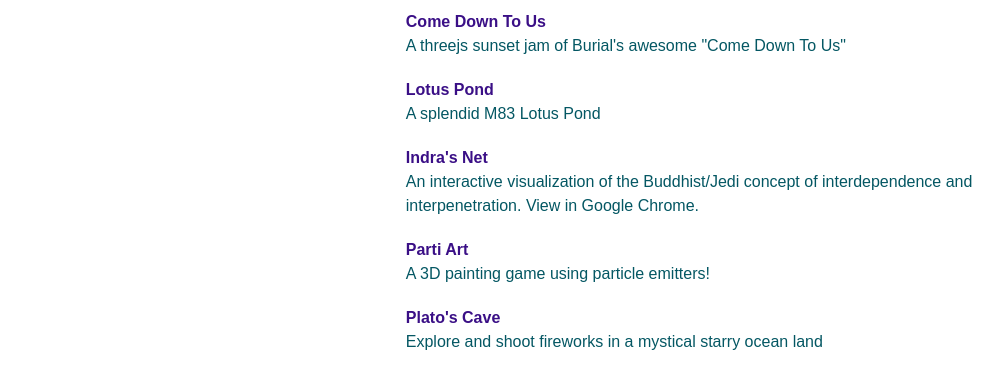
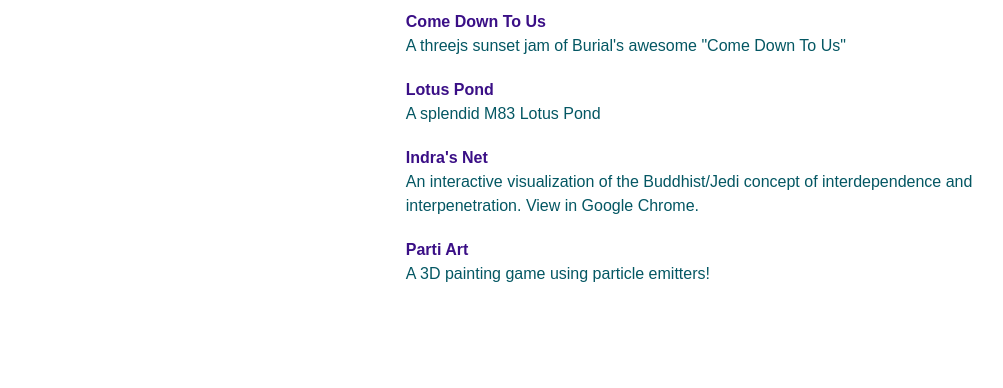
Before and after one commit to ericrius1/ericrius1.github.io, a plain HTML site: page index.html in a window 1280 px wide. Shown: the part 98-486 px from the top of the page, without its empty margins (1-1004 px from the left). Drawn offline with nearby package versions, Linux system fonts and the light colour scheme; a web font is replaced by a local one.

Commit message:
remove plato

```diff
--- a/index.html
+++ b/index.html
@@ -50,10 +50,6 @@
           <a href = "http://ericrius1.github.io/PartiArt/" target = "_blank">Parti Art</a>
           <p> A 3D painting game using particle emitters! </p>
         </h4>
-        <h4>
-          <a href = "http://ericrius1.github.io/PlatosCave" target = "_blank">Plato's Cave</a>
-          <p> Explore and shoot fireworks in a mystical starry ocean land</p>
-        </h4>
 
 
 
```
